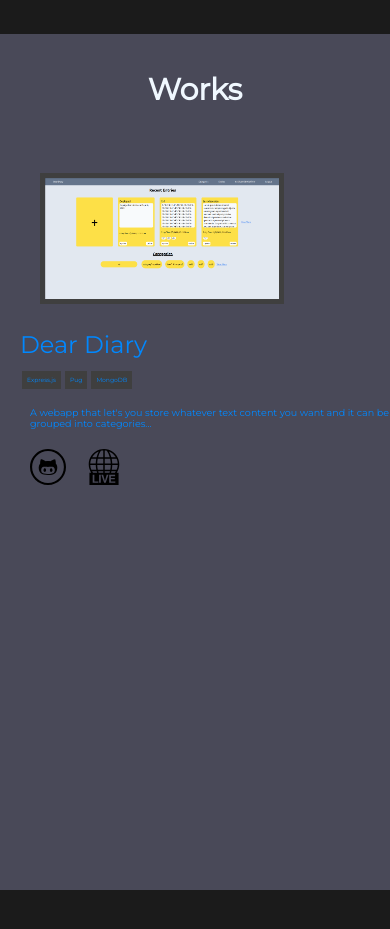
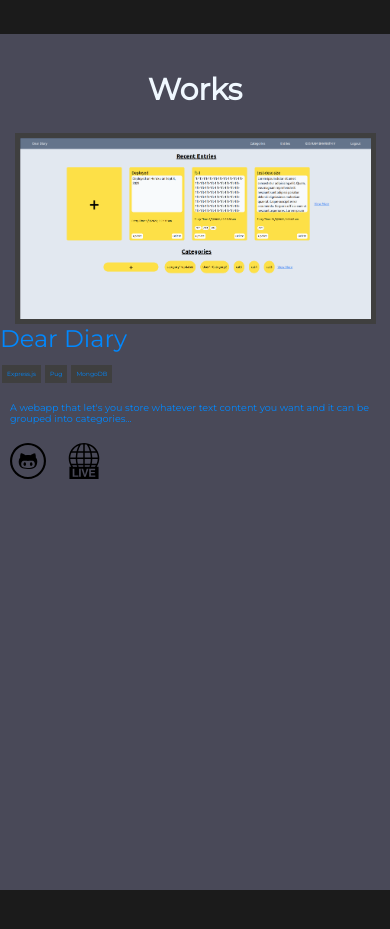
Before and after one commit to RAM-BHARATH/Portfolio, a React (Create React App) app: page / in a window 390 px wide. Shown: the part 820-1749 px from the top of the page. Built offline with nearby package versions, Linux system fonts and the light colour scheme.

Commit message:
Center proj image - mobile view

```diff
--- a/src/styles/style.css
+++ b/src/styles/style.css
@@ -100,17 +100,21 @@ h3{
     /* max-width: 50%; */
     /* background-color: aqua; */
     /* display: flex;     */
-    padding: 20px;
+    /* padding: 5px; */
     /* flex-direction: row; */
     /* align-items: center; */
+    margin: 0 auto;
 }
 
 
 .project .proj-ss{
     /* min-width: 320px; */
     /* max-width: 50%; */
-    margin: 20px;
-    width: 60%;
+    /* margin: 20px; */
+    /* width: 60%; */
+    display: block;
+    margin: 0 auto;
+    width: 90%;
     height: min-content;
     border: 5px solid #3f3f3f;
 }
```
